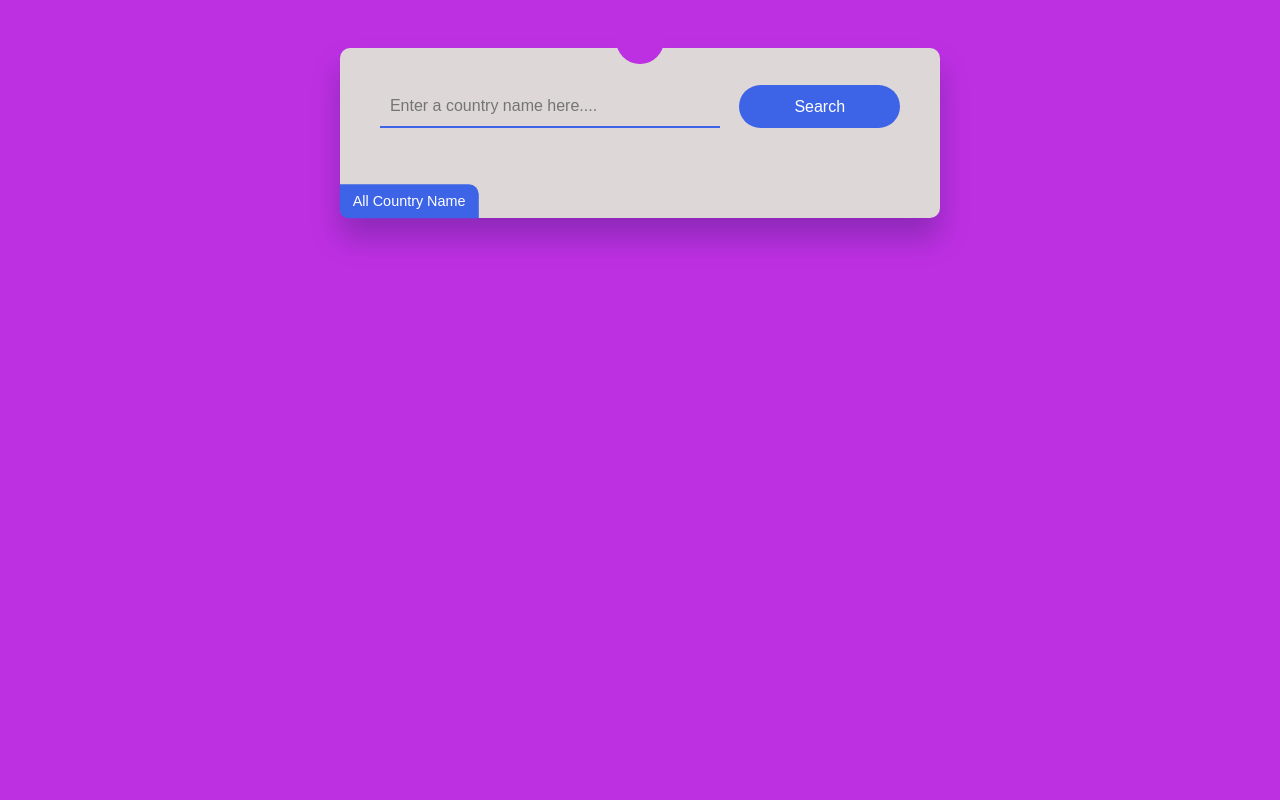
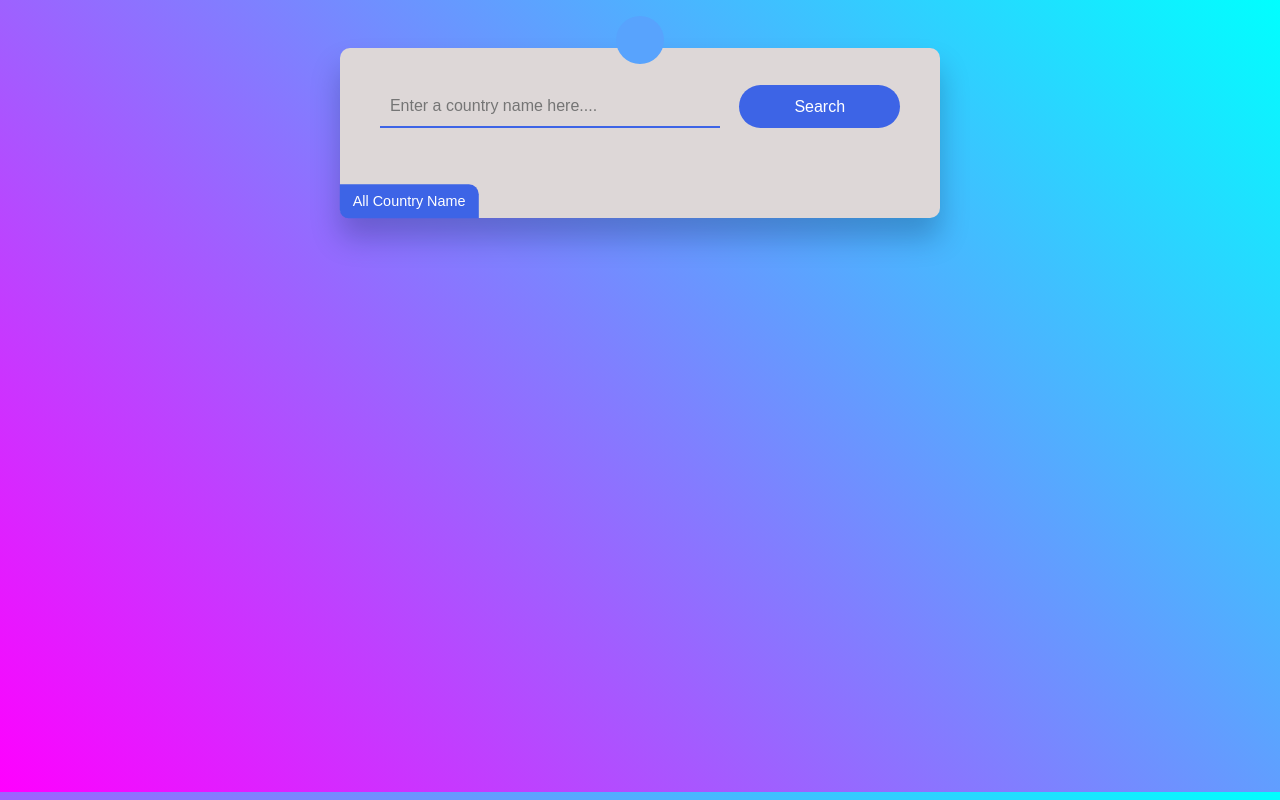
Before and after one commit to MehedeHasan01/Country-Guide-App, a plain HTML site: page index.html in a window 1280 px wide. Drawn offline with Linux system fonts and the light colour scheme.

Commit message:
some add

```diff
--- a/css/style.css
+++ b/css/style.css
@@ -6,7 +6,9 @@
     box-sizing: border-box;
 }
 body{
-    background-color: #bd30e2;
+    width: 100%;
+    height: 93vh;
+    background: linear-gradient(45deg, #ff00ff, #00ffff);
     font-family:  sans-serif;
 }
 
@@ -22,7 +24,7 @@ body{
     box-shadow: 0 1.25em 1.8em rgb(8,21,65, 0.25) ;
 }
 .container::after{
-    background-color: #bd30e2;
+    background-color: #58A3FD;
     width: 3em;
     height: 3em;
     content: '';
--- a/js/script.js
+++ b/js/script.js
@@ -11,12 +11,12 @@ const CountryList = document.querySelector('.CountryList')
 
 // Alll DOM Event
 SearchBtn.addEventListener('click',()=>{
-    ShowCountryDetails();
+    ShowCountryDetails()
     countryInp.value = '';
 
 });
 SearchIcon.addEventListener('click',()=>{
-    ShowCountryDetails();
+    ShowCountryDetails()
     countryInp.value = '';
 
 });
@@ -165,4 +165,5 @@ function selectCountry(event){
     AllCountryNameBtn.style.display = 'none'
 
     ShowCountryDetails()
+    countryInp.value = '';
 }
```
